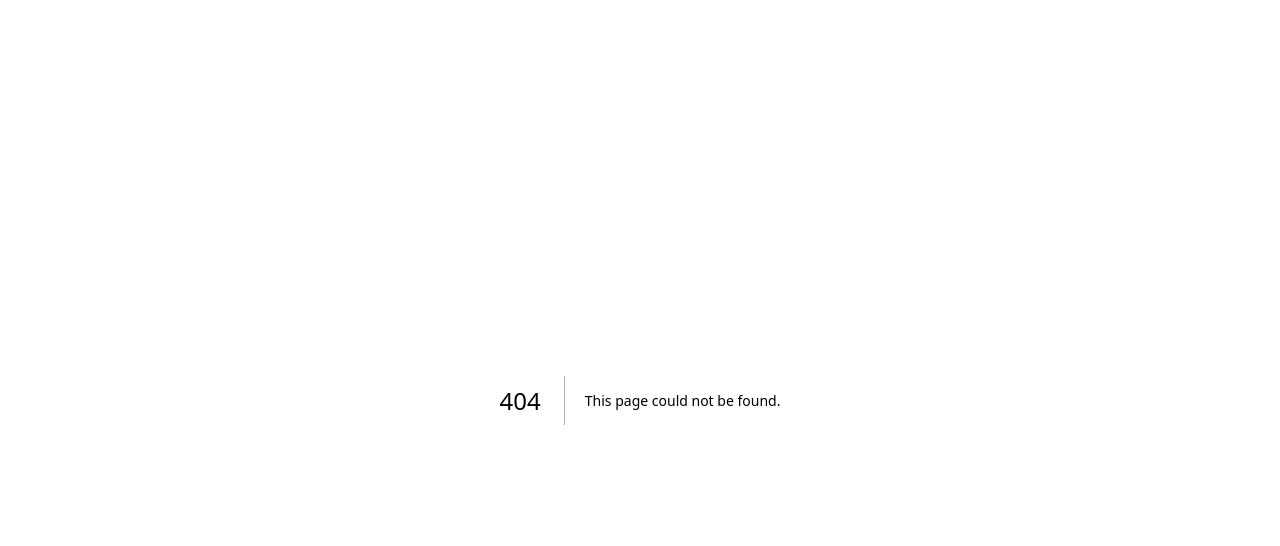
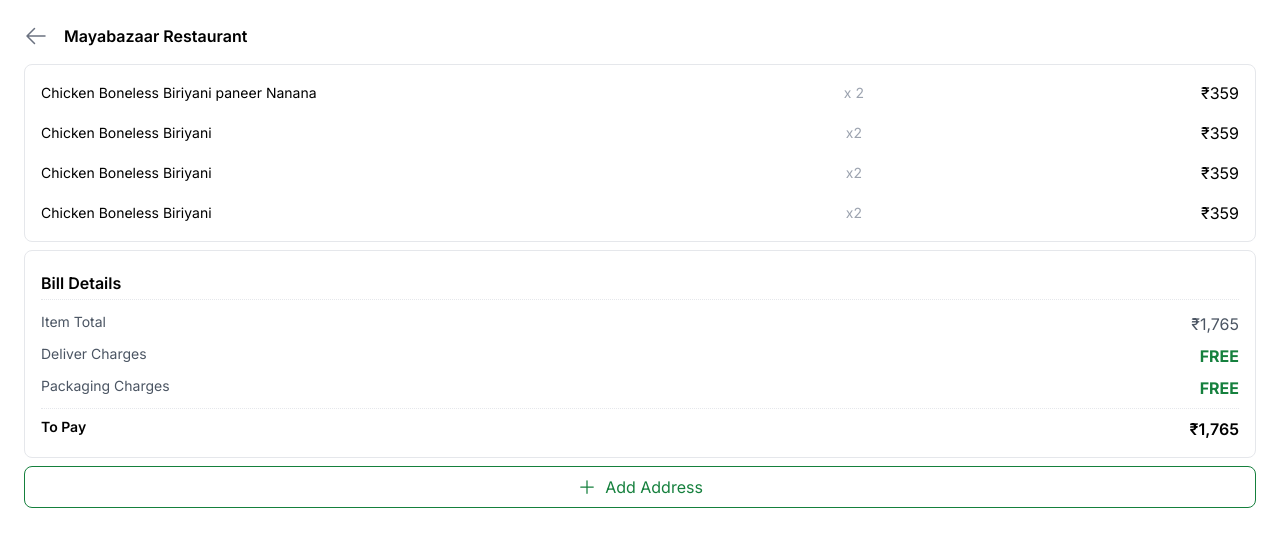
Before and after one commit to ravi-teja-kanta/turtle-web, a Next.js app: page /restaurant/checkout in a window 1280 px wide. Before the commit this address had no page. Shown: the top 546 px of the page. Built offline with nearby package versions, Linux system fonts and the light colour scheme.

Commit message:
ui and flow for checkout screen

```diff
--- a/package.json
+++ b/package.json
@@ -20,6 +20,7 @@
     "postcss": "8.4.23",
     "react": "18.2.0",
     "react-dom": "18.2.0",
+    "react-hook-form": "^7.43.9",
     "tailwindcss": "3.3.2",
     "typescript": "5.0.4"
   }
--- /dev/null
+++ b/src/app/restaurant/checkout/page.tsx
@@ -0,0 +1,163 @@
+'use client';
+
+import { toINR } from "@/utils/currency"
+import { ArrowLeftIcon, CircleStackIcon, HomeIcon, HomeModernIcon, MapPinIcon, MinusIcon, PlusIcon, StopCircleIcon } from "@heroicons/react/24/solid"
+import { useState } from "react";
+import { useForm } from "react-hook-form"
+type CheckoutProps = {
+
+}
+
+type LatLong = {
+    geoLat: number,
+    geoLong: number
+}
+type Address = {
+    line1: string,
+    line2: string,
+    latLong: LatLong,
+}
+type DeliveryDetails = {
+    phoneNumber: string,
+    nameOfReceiver: string,
+    address: Address
+}
+
+function a() {
+
+}
+export default function CheckoutPage(props: CheckoutProps) {
+    const [showNewAddressModal, setShowNewAddressModal] = useState(false);
+    const [hasSelectedAddress, setHasSelectedAddress] = useState(false);
+
+    const {handleSubmit, register} = useForm()
+
+    function onSubmit(p: any) {
+        alert(JSON.stringify(p));
+        setShowNewAddressModal(false);
+        setHasSelectedAddress(true);
+    }
+
+    return (
+        <div className="flex flex-col space-y-2">
+            <div className="flex space-x-4 pb-2">
+                <ArrowLeftIcon className="w-6 h-6 text-gray-500" />
+                <div className=" font-semibold">Mayabazaar Restaurant</div>
+            </div>
+            <div className="border flex flex-col rounded-lg p-4 space-y-4">
+                {/* <div className="font-semibold border-b border-dotted py-1">Cart</div> */}
+                <div className="flex justify-between">
+                    {/* <div className="mt-1 mr-2"><StopCircleIcon className="w-4 h-4 text-red-700"/></div> */}
+                    <div className="w-2/3 text-left my-auto text-sm">Chicken Boneless Biriyani paneer Nanana</div>
+                    <div className="w-1/4 text-center text-gray-400 text-sm my-auto">{"x 2"}</div>
+                    <div className="w-1/4 text-right my-auto">{toINR(359)}</div>
+                </div>
+                <div className="flex justify-between">
+                    {/* <div className="mt-1 mr-2"><StopCircleIcon className="w-4 h-4 text-green-700"/></div> */}
+                    <div className="w-2/3 text-left my-auto text-sm">Chicken Boneless Biriyani</div>
+                    <div className="w-1/4 text-center text-gray-400 text-sm my-auto">x2</div>
+                    <div className="w-1/4 text-right my-auto">{toINR(359)}</div>
+                </div>
+                <div className="flex justify-between">
+                    {/* <div className="mt-1 mr-2"><StopCircleIcon className="w-4 h-4 text-green-700"/></div> */}
+                    <div className="w-2/3 text-left my-auto text-sm">Chicken Boneless Biriyani</div>
+                    <div className="w-1/4 text-center text-gray-400 text-sm my-auto">x2</div>
+                    <div className="w-1/4 text-right my-auto">{toINR(359)}</div>
+                </div>
+                <div className="flex justify-between">
+                    {/* <div className="mt-1 mr-2"><StopCircleIcon className="w-4 h-4 text-green-700"/></div> */}
+                    <div className="w-2/3 text-left my-auto text-sm">Chicken Boneless Biriyani</div>
+                    <div className="w-1/4 text-center text-gray-400 text-sm my-auto">x2</div>
+                    <div className="w-1/4 text-right my-auto">{toINR(359)}</div>
+                </div>
+
+
+            </div>
+            <div className="flex flex-col border rounded-lg p-4 space-y-2">
+                <div className="font-semibold border-b border-dotted py-1 mb-1">Bill Details</div>
+                <div className="flex border-dotted space-x-2 justify-between text-gray-600">
+                    <div className="text-sm ">Item Total </div>
+                    <div className="my-auto">
+                        {toINR(1765)}
+                    </div>
+                </div>
+                <div className="flex border-dotted space-x-2 justify-between">
+                    <div className="text-sm text-gray-600">Deliver Charges</div>
+                    <div className="my-auto text-green-700 font-bold">
+                        FREE
+                    </div>
+                </div>
+                <div className="flex border-dotted space-x-2 justify-between">
+                    <div className="text-sm text-gray-600">Packaging Charges</div>
+                    <div className="my-auto text-green-700 font-bold">
+                        FREE
+                    </div>
+                </div>
+                <div className="flex space-x-2 pt-2 border-t border-dotted justify-between">
+                    <div className="text-sm font-semibold">To Pay</div>
+                    <div className="my-auto font-semibold">
+                        {toINR(1765)}
+                    </div>
+                </div>
+            </div>
+
+            {
+                hasSelectedAddress ?
+                <div className="flex flex-col z-10 fixed bottom-0 left-0 w-full px-4 py-2">
+                    <div className="flex border-t py-2 justify-between space-x-4">
+                        <div className="flex flex-col">
+                            <div className="text-xs font-semibold">Delivering To</div>
+                            <div className=" text-gray-500 text-xs">Ravi, 32/1 Ganesh Street, anakapalli aprtments, somajiguda</div>
+                        </div>
+                        <div className="my-auto border p-1 rounded-lg text-xs text-green-700 border-green-700" onClick={() => {setShowNewAddressModal(true)}}>
+                            change
+                        </div>
+                    </div>
+                    <div className="flex py-2 border-t justify-between">
+                        <div className="flex flex-col border-dotted  my-auto">
+                            <div className="text-xs text-gray-600">Final Amount</div>
+                            <div className="font-semibold text-xl">
+                                {toINR(1765)}
+                            </div>
+                        </div>
+                        <div className=" w-1/2 py-2 text-center rounded font-semibold bg-green-700 text-white my-auto">
+                            Proceed to Pay
+                        </div>
+                    </div>
+                </div>
+                :
+                <div className="flex border rounded-lg py-2 justify-center border-green-700 text-green-700 space-x-2" onClick={() => setShowNewAddressModal(true)}>
+                    <PlusIcon className="w-5 h-5 my-auto" />
+                    <div className="text-green-700">Add Address</div>
+                </div>
+            }
+
+
+            {
+                showNewAddressModal &&
+                <div>
+                    <div className="absolute h-full w-full z-10 top-0 left-0 bg-gray-800 opacity-80" onClick={() => setShowNewAddressModal(false)} />
+                        <div className="absolute flex flex-col bottom-0 left-0 py-4 w-full bg-white z-10 px-4">
+                            <div className="flex flex-col space-y-2">
+                                <div className="font-semibold">Add New Address</div>
+                                <form onSubmit={handleSubmit(onSubmit)} className="flex flex-col space-y-2">
+                                    <input placeholder="Name of the receiver" {...register("line1")} required className="border w-full p-2 p rounded" type={"text"} />
+                                    <input placeholder="House / Flat / Floor No." {...register("line1")} required className="border w-full p-2 p rounded" type={"text"} />
+                                    <input placeholder="Apartment / Area / Road" {...register("line2")} required className="border w-full p-2 p rounded" type={"text"} />
+                                    <div className="flex space-x-2">
+                                        <input placeholder="Pincode" {...register("pincode")} required className="border w-full p-2 p rounded" type={"text"} />
+                                        <input placeholder="City" {...register("city")} required className="border w-full p-2 p rounded" type={"text"} />
+                                    </div>
+                                    <button type={"submit"}  className="flex space-x-2 border py-2 text-white bg-green-700 justify-center rounded">
+                                        <div className="font-semibold">Confirm Address</div>
+                                    </button>
+                                </form>
+                            </div>
+                        </div>
+                </div>
+            }
+
+
+        </div>
+    )
+}
--- a/src/app/menu/page.tsx
+++ b/src/app/restaurant/menu/page.tsx
@@ -8,21 +8,21 @@
 
 
 export default function MenuPage() {
-    const [list, setList] = useState<{[id: string]: number}>({});
+    const [checkoutList, setCheckoutList] = useState<{[id: string]: number}>({});
     const [count, setCount] = useState<number>();
 
     useEffect(() => {
-        setCount(Object.keys(list).filter(k => list[k]!==0).length);
-    }, [list])
+        setCount(Object.keys(checkoutList).filter(k => checkoutList[k]!==0).length);
+    }, [checkoutList])
 
     function addItem(id: string) {
-        setList((list) => {
+        setCheckoutList((list) => {
             list[id] = (list[id] || 0) + 1;
             return {...list}
         })
     }
     function removeItem(id: string) {
-        setList((list) => {
+        setCheckoutList((list) => {
             list[id] = (list[id] || 0) - 1;
             return {...list}
         })
```
Also changed, not shown: src/app/restaurant/layout.tsx (renamed from src/app/menu/layout.tsx), src/app/restaurant/menu/MenuItem.tsx (renamed from src/app/menu/MenuItem.tsx), 1 other file (tests, documents, lock files or other folders).
